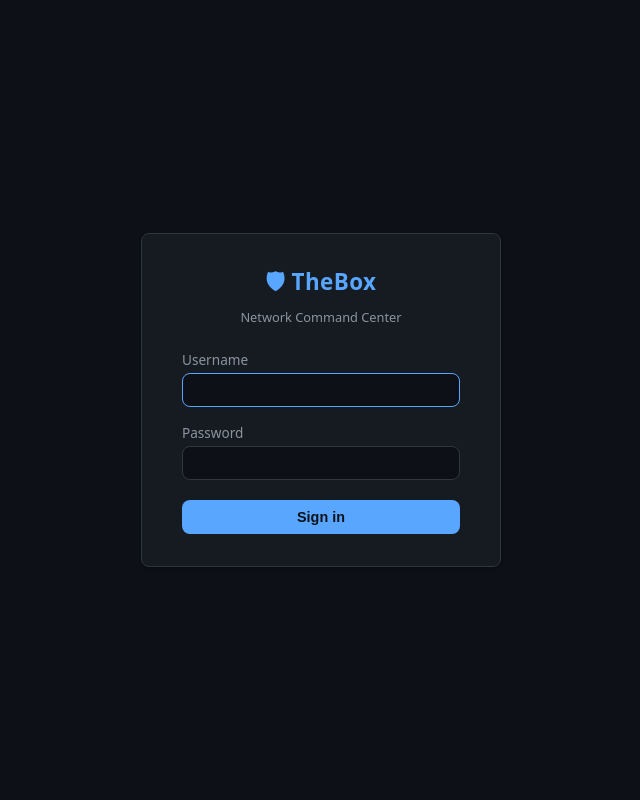
After one commit to erichester76/thebox, a Flask app: page /login in a window 1280 px wide. The commit adds this page. Shown: the whole page, without its empty margins (319-959 px from the left). Run offline with Flask 3, Linux system fonts and the light colour scheme; some libraries are stand-ins or nearby versions.

Commit message:
Add login/logout authentication to dashboard
Co-authored-by: erichester76 <19784131+erichester76@users.noreply.github.com>
Agent-Logs-Url: https://github.com/erichester76/thebox/sessions/1ec704d9-4854-4d80-979d-4378d082d544

```diff
--- a/services/dashboard/app.py
+++ b/services/dashboard/app.py
@@ -6,6 +6,7 @@ services.  Uses Server-Sent Events (SSE) to push live alerts to the browser
 and exposes a REST API for the front-end JavaScript.
 """
 
+import functools
 import json
 import logging
 import os
@@ -19,7 +20,8 @@ import psycopg2.extras
 import redis
 import requests
 import structlog
-from flask import Flask, Response, jsonify, render_template, request
+from flask import Flask, Response, jsonify, redirect, render_template, request, session, url_for
+from werkzeug.security import check_password_hash, generate_password_hash
 
 # ─── Configuration ───────────────────────────────────────────────────────────
 DATABASE_URL = os.environ["DATABASE_URL"]
@@ -186,6 +188,8 @@ def ensure_schema():
         "ALTER TABLE honeypot_events ADD COLUMN IF NOT EXISTS intent VARCHAR(32) NOT NULL DEFAULT 'scan'",
         "ALTER TABLE honeypot_events ADD COLUMN IF NOT EXISTS is_sweep BOOLEAN NOT NULL DEFAULT FALSE",
         "ALTER TABLE honeypot_events ADD COLUMN IF NOT EXISTS ports_scanned JSONB",
+        # Migration: add password_hash for dashboard login
+        "ALTER TABLE users ADD COLUMN IF NOT EXISTS password_hash VARCHAR(255)",
     ]
     conn = get_db()
     try:
@@ -239,9 +243,59 @@ def serialize(obj):
     raise TypeError(f"Type {type(obj)} not serialisable")
 
 
+def login_required(f):
+    """Decorator that enforces an active session.
+
+    API routes (path starts with /api/) receive a JSON 401 response.
+    Browser routes are redirected to /login.
+    """
+    @functools.wraps(f)
+    def wrapper(*args, **kwargs):
+        if not session.get("user_id"):
+            if request.path.startswith("/api/"):
+                return jsonify({"error": "authentication required"}), 401
+            return redirect(url_for("login", next=request.path))
+        return f(*args, **kwargs)
+    return wrapper
+
+
 # ─── Routes ──────────────────────────────────────────────────────────────────
 
+@app.route("/login", methods=["GET", "POST"])
+def login():
+    error = None
+    if request.method == "POST":
+        username = (request.form.get("username") or "").strip()
+        password = request.form.get("password") or ""
+        conn = get_db()
+        rows = rows_to_list(
+            conn,
+            "SELECT id, username, display_name, password_hash FROM users WHERE username=%s",
+            (username,),
+        )
+        conn.close()
+        if rows and rows[0].get("password_hash") and check_password_hash(rows[0]["password_hash"], password):
+            session.clear()
+            session["user_id"] = rows[0]["id"]
+            session["username"] = rows[0]["username"]
+            session["display_name"] = rows[0]["display_name"] or rows[0]["username"]
+            next_url = request.form.get("next") or request.args.get("next") or ""
+            # Guard against open-redirect: only allow relative paths on this host.
+            if not next_url or not next_url.startswith("/") or next_url.startswith("//"):
+                next_url = url_for("index")
+            return redirect(next_url)
+        error = "Invalid username or password."
+    return render_template("login.html", error=error, next=request.args.get("next", ""))
+
+
+@app.route("/logout")
+def logout():
+    session.clear()
+    return redirect(url_for("login"))
+
+
 @app.route("/")
+@login_required
 def index():
     return render_template("index.html")
 
@@ -249,6 +303,7 @@ def index():
 # --- API: Devices ---
 
 @app.route("/api/devices")
+@login_required
 def api_devices():
     conn = get_db()
     rows = rows_to_list(
@@ -272,6 +327,7 @@ def api_devices():
 
 
 @app.route("/api/devices/<int:device_id>", methods=["GET"])
+@login_required
 def api_device(device_id: int):
     conn = get_db()
     rows = rows_to_list(
@@ -291,6 +347,7 @@ def api_device(device_id: int):
 
 
 @app.route("/api/devices/<int:device_id>/status", methods=["PUT"])
+@login_required
 def api_set_device_status(device_id: int):
     """Allow the UI to trust / quarantine / block / promote-to-IoT a device.
 
@@ -373,6 +430,7 @@ def api_set_device_status(device_id: int):
 
 
 @app.route("/api/devices/<int:device_id>/iot-allowlist", methods=["GET"])
+@login_required
 def api_iot_allowlist(device_id: int):
     conn = get_db()
     rows = rows_to_list(conn, "SELECT * FROM iot_allowlist WHERE device_id=%s ORDER BY fqdn", (device_id,))
@@ -381,6 +439,7 @@ def api_iot_allowlist(device_id: int):
 
 
 @app.route("/api/devices/<int:device_id>/iot-allowlist", methods=["POST"])
+@login_required
 def api_iot_allowlist_add(device_id: int):
     body = request.get_json(force=True)
     fqdn = (body.get("fqdn") or "").strip()
@@ -398,6 +457,7 @@ def api_iot_allowlist_add(device_id: int):
 
 
 @app.route("/api/devices/<int:device_id>/iot-allowlist/<int:entry_id>", methods=["DELETE"])
+@login_required
 def api_iot_allowlist_remove(device_id: int, entry_id: int):
     conn = get_db()
     with conn.cursor() as cur:
@@ -408,6 +468,7 @@ def api_iot_allowlist_remove(device_id: int, entry_id: int):
 
 
 @app.route("/api/devices/<int:device_id>/owner", methods=["PUT"])
+@login_required
 def api_set_device_owner(device_id: int):
     """Assign or unassign a user as the owner of a device."""
     body = request.get_json(force=True)
@@ -438,6 +499,7 @@ def api_set_device_owner(device_id: int):
 # --- API: Users ---
 
 @app.route("/api/users")
+@login_required
 def api_users():
     conn = get_db()
     rows = rows_to_list(
@@ -461,6 +523,7 @@ def api_users():
 
 
 @app.route("/api/users/<int:user_id>", methods=["GET"])
+@login_required
 def api_user(user_id: int):
     conn = get_db()
     rows = rows_to_list(conn, "SELECT * FROM users WHERE id=%s", (user_id,))
@@ -471,11 +534,14 @@ def api_user(user_id: int):
 
 
 @app.route("/api/users", methods=["POST"])
+@login_required
 def api_create_user():
     body = request.get_json(force=True)
     username = (body.get("username") or "").strip()
     display_name = (body.get("display_name") or "").strip() or None
     email = (body.get("email") or "").strip() or None
+    password = (body.get("password") or "").strip()
+    password_hash = generate_password_hash(password) if password else None
 
     if not username:
         return jsonify({"error": "username required"}), 400
@@ -484,8 +550,8 @@ def api_create_user():
     try:
         with conn.cursor() as cur:
             cur.execute(
-                "INSERT INTO users (username, display_name, email) VALUES (%s,%s,%s) RETURNING id",
-                (username, display_name, email),
+                "INSERT INTO users (username, display_name, email, password_hash) VALUES (%s,%s,%s,%s) RETURNING id",
+                (username, display_name, email, password_hash),
             )
             new_id = cur.fetchone()["id"]
         conn.commit()
@@ -498,17 +564,25 @@ def api_create_user():
 
 
 @app.route("/api/users/<int:user_id>", methods=["PUT"])
+@login_required
 def api_update_user(user_id: int):
     body = request.get_json(force=True)
     display_name = (body.get("display_name") or "").strip() or None
     email = (body.get("email") or "").strip() or None
+    password = (body.get("password") or "").strip()
 
     conn = get_db()
     with conn.cursor() as cur:
-        cur.execute(
-            "UPDATE users SET display_name=%s, email=%s, updated_at=NOW() WHERE id=%s RETURNING id",
-            (display_name, email, user_id),
-        )
+        if password:
+            cur.execute(
+                "UPDATE users SET display_name=%s, email=%s, password_hash=%s, updated_at=NOW() WHERE id=%s RETURNING id",
+                (display_name, email, generate_password_hash(password), user_id),
+            )
+        else:
+            cur.execute(
+                "UPDATE users SET display_name=%s, email=%s, updated_at=NOW() WHERE id=%s RETURNING id",
+                (display_name, email, user_id),
+            )
         if cur.rowcount == 0:
             conn.close()
             return jsonify({"error": "not found"}), 404
@@ -518,6 +592,7 @@ def api_update_user(user_id: int):
 
 
 @app.route("/api/users/<int:user_id>", methods=["DELETE"])
+@login_required
 def api_delete_user(user_id: int):
     conn = get_db()
     with conn.cursor() as cur:
@@ -533,6 +608,7 @@ def api_delete_user(user_id: int):
 # --- API: Groups ---
 
 @app.route("/api/groups")
+@login_required
 def api_groups():
     conn = get_db()
     rows = rows_to_list(
@@ -553,6 +629,7 @@ def api_groups():
 
 
 @app.route("/api/groups/<int:group_id>", methods=["GET"])
+@login_required
 def api_group(group_id: int):
     conn = get_db()
     rows = rows_to_list(conn, "SELECT * FROM groups WHERE id=%s", (group_id,))
@@ -563,6 +640,7 @@ def api_group(group_id: int):
 
 
 @app.route("/api/groups", methods=["POST"])
+@login_required
 def api_create_group():
     body = request.get_json(force=True)
     name = (body.get("name") or "").strip()
@@ -590,6 +668,7 @@ def api_create_group():
 
 
 @app.route("/api/groups/<int:group_id>", methods=["PUT"])
+@login_required
 def api_update_group(group_id: int):
     body = request.get_json(force=True)
     description = (body.get("description") or "").strip() or None
@@ -610,6 +689,7 @@ def api_update_group(group_id: int):
 
 
 @app.route("/api/groups/<int:group_id>", methods=["DELETE"])
+@login_required
 def api_delete_group(group_id: int):
     conn = get_db()
     with conn.cursor() as cur:
@@ -623,6 +703,7 @@ def api_delete_group(group_id: int):
 
 
 @app.route("/api/groups/<int:group_id>/users", methods=["GET"])
+@login_required
 def api_group_users(group_id: int):
     conn = get_db()
     rows = rows_to_list(
@@ -640,6 +721,7 @@ def api_group_users(group_id: int):
 
 
 @app.route("/api/groups/<int:group_id>/users/<int:user_id>", methods=["PUT"])
+@login_required
 def api_group_add_user(group_id: int, user_id: int):
     conn = get_db()
     with conn.cursor() as cur:
@@ -650,6 +732,7 @@ def api_group_add_user(group_id: int, user_id: int):
 
 
 @app.route("/api/groups/<int:group_id>/users/<int:user_id>", methods=["DELETE"])
+@login_required
 def api_group_remove_user(group_id: int, user_id: int):
     conn = get_db()
     with conn.cursor() as cur:
@@ -660,6 +743,7 @@ def api_group_remove_user(group_id: int, user_id: int):
 
 
 @app.route("/api/groups/<int:group_id>/devices", methods=["GET"])
+@login_required
 def api_group_devices(group_id: int):
     conn = get_db()
     rows = rows_to_list(
@@ -677,6 +761,7 @@ def api_group_devices(group_id: int):
 
 
 @app.route("/api/groups/<int:group_id>/devices/<int:device_id>", methods=["PUT"])
+@login_required
 def api_group_add_device(group_id: int, device_id: int):
     conn = get_db()
     with conn.cursor() as cur:
@@ -687,6 +772,7 @@ def api_group_add_device(group_id: int, device_id: int):
 
 
 @app.route("/api/groups/<int:group_id>/devices/<int:device_id>", methods=["DELETE"])
+@login_required
 def api_group_remove_device(group_id: int, device_id: int):
     conn = get_db()
     with conn.cursor() as cur:
@@ -699,6 +785,7 @@ def api_group_remove_device(group_id: int, device_id: int):
 # --- API: Alerts ---
 
 @app.route("/api/alerts")
+@login_required
 def api_alerts():
     conn = get_db()
     rows = rows_to_list(
@@ -710,6 +797,7 @@ def api_alerts():
 
 
 @app.route("/api/alerts/<int:alert_id>/acknowledge", methods=["PUT"])
+@login_required
 def api_ack_alert(alert_id: int):
     conn = get_db()
     with conn.cursor() as cur:
@@ -722,6 +810,7 @@ def api_ack_alert(alert_id: int):
 # --- API: Honeypot events ---
 
 @app.route("/api/honeypot")
+@login_required
 def api_honeypot():
     conn = get_db()
     rows = rows_to_list(
@@ -755,6 +844,7 @@ def iot_allowlist_txt():
     return Response(text, mimetype="text/plain")
 
 @app.route("/api/honeypot/<int:event_id>")
+@login_required
 def api_honeypot_event(event_id: int):
     conn = get_db()
     rows = rows_to_list(
@@ -869,6 +959,7 @@ def get_pihole_stats() -> dict:
 # --- API: Pi-hole statistics ---
 
 @app.route("/api/pihole")
+@login_required
 def api_pihole():
     stats = get_pihole_stats()
     if not stats:
@@ -879,6 +970,7 @@ def api_pihole():
 # --- API: Stats summary ---
 
 @app.route("/api/stats")
+@login_required
 def api_stats():
     conn = get_db()
     with conn.cursor() as cur:
--- a/services/dashboard/templates/index.html
+++ b/services/dashboard/templates/index.html
@@ -276,6 +276,7 @@
   <span style="margin-left:auto;display:flex;align-items:center;gap:12px;font-size:12px;color:var(--muted)">
     <span style="display:flex;align-items:center"><span id="live-dot"></span><span id="live-label">Connecting…</span></span>
     <button id="theme-toggle" onclick="toggleTheme()" title="Toggle dark/light mode">☀️</button>
+    <a href="/logout" style="color:var(--muted);text-decoration:none;padding:4px 8px;border:1px solid var(--border);border-radius:4px;" title="Sign out">Sign out</a>
   </span>
 </header>
 
@@ -505,6 +506,7 @@ applyTheme(localStorage.getItem('thebox-theme') || 'dark');
 // ── API helpers ──────────────────────────────────────────────────────────────
 async function api(path, opts={}) {
   const r = await fetch(path, opts);
+  if (r.status === 401) { window.location.href = '/login'; throw new Error('Unauthenticated'); }
   if (!r.ok) throw new Error(await r.text());
   return r.json();
 }
--- /dev/null
+++ b/services/dashboard/templates/login.html
@@ -0,0 +1,126 @@
+<!DOCTYPE html>
+<html lang="en">
+<head>
+  <meta charset="UTF-8"/>
+  <meta name="viewport" content="width=device-width, initial-scale=1.0"/>
+  <title>TheBox — Sign In</title>
+  <style>
+    *, *::before, *::after { box-sizing: border-box; margin: 0; padding: 0; }
+    :root {
+      --bg:      #0d1117;
+      --surface: #161b22;
+      --border:  #30363d;
+      --accent:  #58a6ff;
+      --danger:  #f85149;
+      --muted:   #8b949e;
+      --text:    #c9d1d9;
+      --radius:  8px;
+      --shadow:  0 1px 3px rgba(0,0,0,.4);
+    }
+    body {
+      background: var(--bg);
+      color: var(--text);
+      font-family: system-ui, sans-serif;
+      font-size: 14px;
+      min-height: 100vh;
+      display: flex;
+      align-items: center;
+      justify-content: center;
+    }
+    .card {
+      background: var(--surface);
+      border: 1px solid var(--border);
+      border-radius: var(--radius);
+      box-shadow: var(--shadow);
+      padding: 2rem 2.5rem;
+      width: 100%;
+      max-width: 360px;
+    }
+    .logo {
+      text-align: center;
+      margin-bottom: 1.5rem;
+    }
+    .logo h1 {
+      font-size: 1.4rem;
+      font-weight: 700;
+      color: var(--accent);
+      letter-spacing: .02em;
+    }
+    .logo p {
+      color: var(--muted);
+      font-size: 0.8rem;
+      margin-top: .25rem;
+    }
+    label {
+      display: block;
+      margin-bottom: .25rem;
+      font-size: 0.85rem;
+      color: var(--muted);
+    }
+    input[type="text"],
+    input[type="password"] {
+      width: 100%;
+      padding: .5rem .75rem;
+      background: var(--bg);
+      border: 1px solid var(--border);
+      border-radius: var(--radius);
+      color: var(--text);
+      font-size: 0.9rem;
+      outline: none;
+      transition: border-color .15s;
+    }
+    input[type="text"]:focus,
+    input[type="password"]:focus {
+      border-color: var(--accent);
+    }
+    .field { margin-bottom: 1rem; }
+    .btn {
+      display: block;
+      width: 100%;
+      padding: .55rem;
+      background: var(--accent);
+      color: #0d1117;
+      font-weight: 600;
+      font-size: 0.9rem;
+      border: none;
+      border-radius: var(--radius);
+      cursor: pointer;
+      margin-top: 1.25rem;
+      transition: opacity .15s;
+    }
+    .btn:hover { opacity: .85; }
+    .error {
+      background: rgba(248,81,73,.12);
+      border: 1px solid var(--danger);
+      color: var(--danger);
+      border-radius: var(--radius);
+      padding: .5rem .75rem;
+      font-size: 0.85rem;
+      margin-bottom: 1rem;
+    }
+  </style>
+</head>
+<body>
+  <div class="card">
+    <div class="logo">
+      <h1>🛡 TheBox</h1>
+      <p>Network Command Center</p>
+    </div>
+    {% if error %}
+    <div class="error">{{ error }}</div>
+    {% endif %}
+    <form method="post" action="{{ url_for('login') }}">
+      <input type="hidden" name="next" value="{{ next }}"/>
+      <div class="field">
+        <label for="username">Username</label>
+        <input type="text" id="username" name="username" autocomplete="username" autofocus required/>
+      </div>
+      <div class="field">
+        <label for="password">Password</label>
+        <input type="password" id="password" name="password" autocomplete="current-password" required/>
+      </div>
+      <button type="submit" class="btn">Sign in</button>
+    </form>
+  </div>
+</body>
+</html>
```
